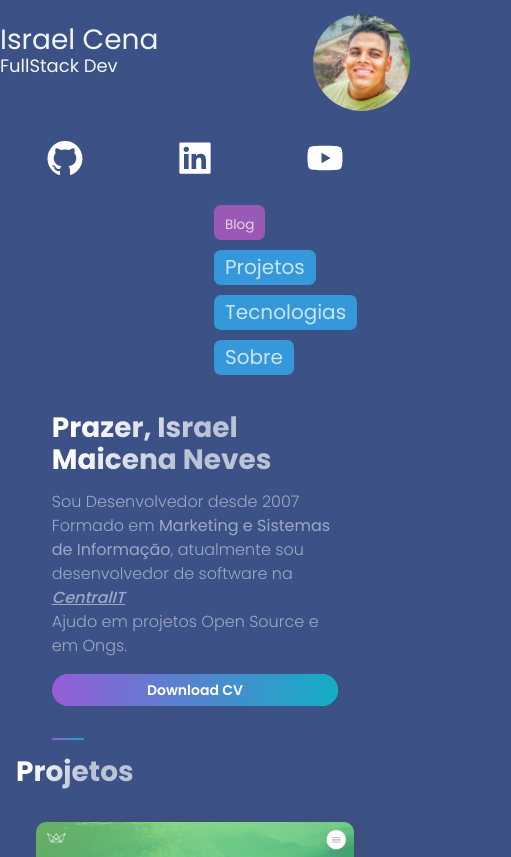
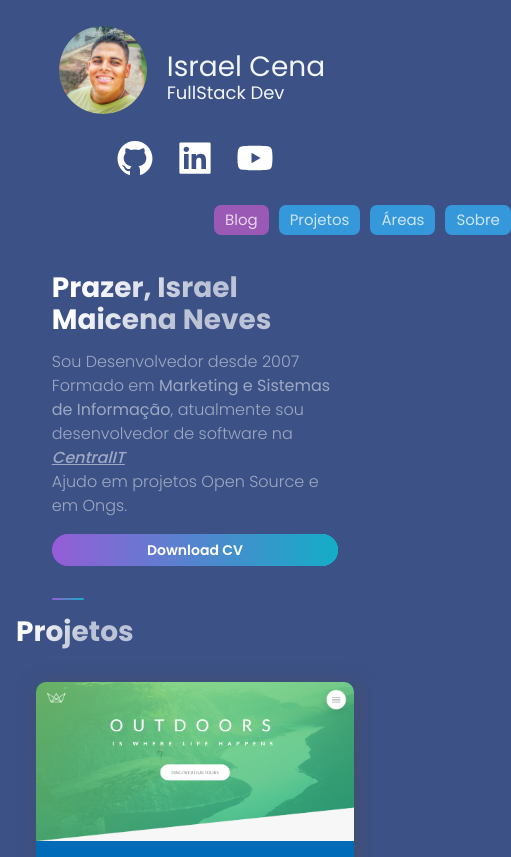
Before and after one commit to israelcena/mynewportfolio, a Next.js app: page / in a window 390 px wide. Shown: the top 857 px of the page, 511 px wide, since content can reach past the window. Built offline with nearby package versions, Linux system fonts and the light colour scheme.

Commit message:
fix mobile view

```diff
--- a/src/components/Footer/Footer.js
+++ b/src/components/Footer/Footer.js
@@ -45,10 +45,7 @@ const Footer = () => {
           <SocialIcons target="_blank" href="https://github.com/israelcena">
             <AiFillGithub size="3rem" />
           </SocialIcons>
-          <SocialIcons
-            target="_blank"
-            href="https://linkedin.com/in/israelcena"
-          >
+          <SocialIcons target="_blank" href="https://linkedin.com/in/israelcena">
             <AiFillLinkedin size="3rem" />
           </SocialIcons>
           <SocialIcons target="_blank" href="https://twitter.com/israelcena">
--- a/src/components/Footer/FooterStyles.js
+++ b/src/components/Footer/FooterStyles.js
@@ -48,13 +48,7 @@ export const SocialIconsContainer = styled.div`
   justify-content: space-between;
   align-items: center;
 
-  @media ${(props) => props.theme.breakpoints.md} {
-    display: flex;
-    justify-content: space-between;
-  }
-
   @media ${(props) => props.theme.breakpoints.sm} {
-    display: flex;
     width: 100%;
     flex-direction: column;
   }
@@ -101,10 +95,10 @@ export const Slogan = styled.p`
 export const SocialContainer = styled.div`
   display: flex;
   align-items: center;
+  gap: 1.5rem;
 
   @media ${(props) => props.theme.breakpoints.md} {
     justify-content: center;
-    padding-right: 16px;
     flex-wrap: wrap;
   }
 `
--- a/src/components/Header/Header.js
+++ b/src/components/Header/Header.js
@@ -2,9 +2,7 @@ import Link from 'next/link'
 import React from 'react'
 import {
   AiFillGithub,
-  AiFillInstagram,
   AiFillLinkedin,
-  AiFillTwitterCircle,
   AiFillYoutube
 } from 'react-icons/ai'
 import {
@@ -53,7 +51,7 @@ const Header = () => (
           </li>
           <li>
             <Link href="#tech">
-              <NavLink>Tecnologias</NavLink>
+              <NavLink>Áreas</NavLink>
             </Link>
           </li>
           <li>
@@ -70,15 +68,9 @@ const Header = () => (
         <SocialIcons target="_blank" href="https://linkedin.com/in/israelcena">
           <AiFillLinkedin size="4rem" />
         </SocialIcons>
-        {/* <SocialIcons target="_blank" href="https://twitter.com/israelcena">
-          <AiFillTwitterCircle size="4rem" />
-        </SocialIcons> */}
         <SocialIcons target="_blank" href="https://youtube.com/israelcena">
           <AiFillYoutube size="4rem" />
         </SocialIcons>
-        {/* <SocialIcons target="_blank" href="https://instagram.com/israelcena">
-          <AiFillInstagram size="4rem" />
-        </SocialIcons> */}
       </Div3>
     </Container>
   </div>
--- a/src/components/Header/HeaderStyles.js
+++ b/src/components/Header/HeaderStyles.js
@@ -26,6 +26,7 @@ export const Div1 = styled.div`
     grid-area: 1 / 1 / 1 / 6;
   }
   @media ${(props) => props.theme.breakpoints.sm} {
+    margin-left: 10vw;
     & a {
       align-self: center;
     }
@@ -48,8 +49,10 @@ export const Div3 = styled.div`
   grid-area: 1 / 5 / 1 / 6;
   display: flex;
   flex-wrap: wrap;
-  justify-content: space-around;
+  justify-content: center;
+  gap: 2rem;
   align-items: center;
+
   @media ${(props) => props.theme.breakpoints.md} {
     align-items: center;
     margin-top: 3rem;
@@ -66,22 +69,25 @@ export const Img = styled.img`
   width: 50%;
   border-radius: 50%;
   object-fit: contain;
-  margin: -1rem -2rem .5rem 0;
+  margin: -1rem -2rem 0.5rem 0;
   float: right;
   @media ${(props) => props.theme.breakpoints.md} {
     width: 15%;
   }
+
   @media ${(props) => props.theme.breakpoints.sm} {
     width: 25%;
+    margin: 0 2rem 0 2rem;
+    float: inline-start;
   }
 `
 export const Span = styled.span`
   font-size: 2.8rem;
   display: block;
   float: right;
-
   @media ${(props) => props.theme.breakpoints.md} {
     float: none;
+    margin-top: 2.5rem;
   }
 `
 
@@ -109,12 +115,12 @@ export const UlNav = styled.ul`
     }
   }
   @media ${(props) => props.theme.breakpoints.sm} {
-    flex-wrap: wrap;
+    flex-wrap: initial;
     & li {
       padding: 0.6rem !important;
       background-color: #3498db;
       & a {
-        font-size: 1.35rem;
+        font-size: 1.5rem;
       }
     }
   }
@@ -124,13 +130,13 @@ export const NavLink = styled.span`
   font-size: 2rem;
   color: rgba(255, 255, 255, 0.75);
   transition: all 0.3s ease;
-
   &:hover {
     cursor: pointer;
     color: white;
     font-size: 2.1rem;
   }
   @media ${(props) => props.theme.breakpoints.sm} {
+    font-size: inherit;
     padding: 0.5rem;
   }
 `
```
